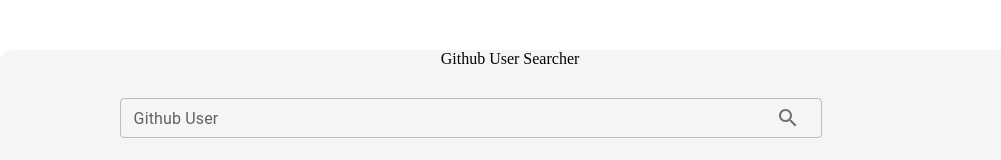
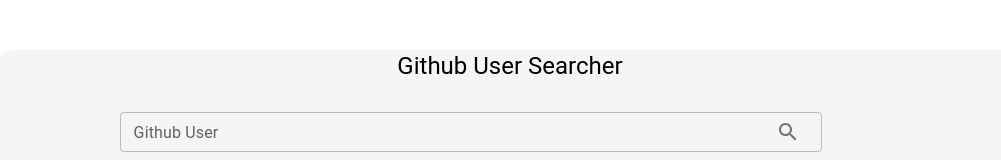
Before and after one commit to codexnoise/github_user_searcher, a React app: page / in a window 1280 px wide. Shown: the top 160 px of the page, without its empty margins (130-1131 px from the left). Built offline with nearby package versions, Linux system fonts and the light colour scheme; no server answers.

Commit message:
edit the componenet for title of searcher

```diff
--- a/src/App.jsx
+++ b/src/App.jsx
@@ -1,5 +1,5 @@
 import React from "react";
-import { Container } from "@mui/material";
+import { Container, Typography } from "@mui/material";
 import Searcher from "./components/Searcher";
 import { useState, useEffect } from "react";
 import getGithubUser from "./services/users";
@@ -18,8 +18,6 @@ const App = () => {
     }
 
     if (userRes.message === "Not Found") {
-      //const ocotocat = JSON.parse(localStorage.getItem("octocat"));
-      //setUserData({ ...ocotocat });
       setUserNotFound(true);
     } else {
       setUserNotFound(false);
@@ -46,7 +44,7 @@ const App = () => {
         alignItems: "center",
       }}
     >
-      <div>Github User Searcher</div>
+      <Typography variant="h5">Github User Searcher</Typography>
       <Searcher inputUser={inputUser} setinputUser={setinputUser}></Searcher>
       {userNotFound ? (
         <h2>404 USER NOT FOUND</h2>
```
